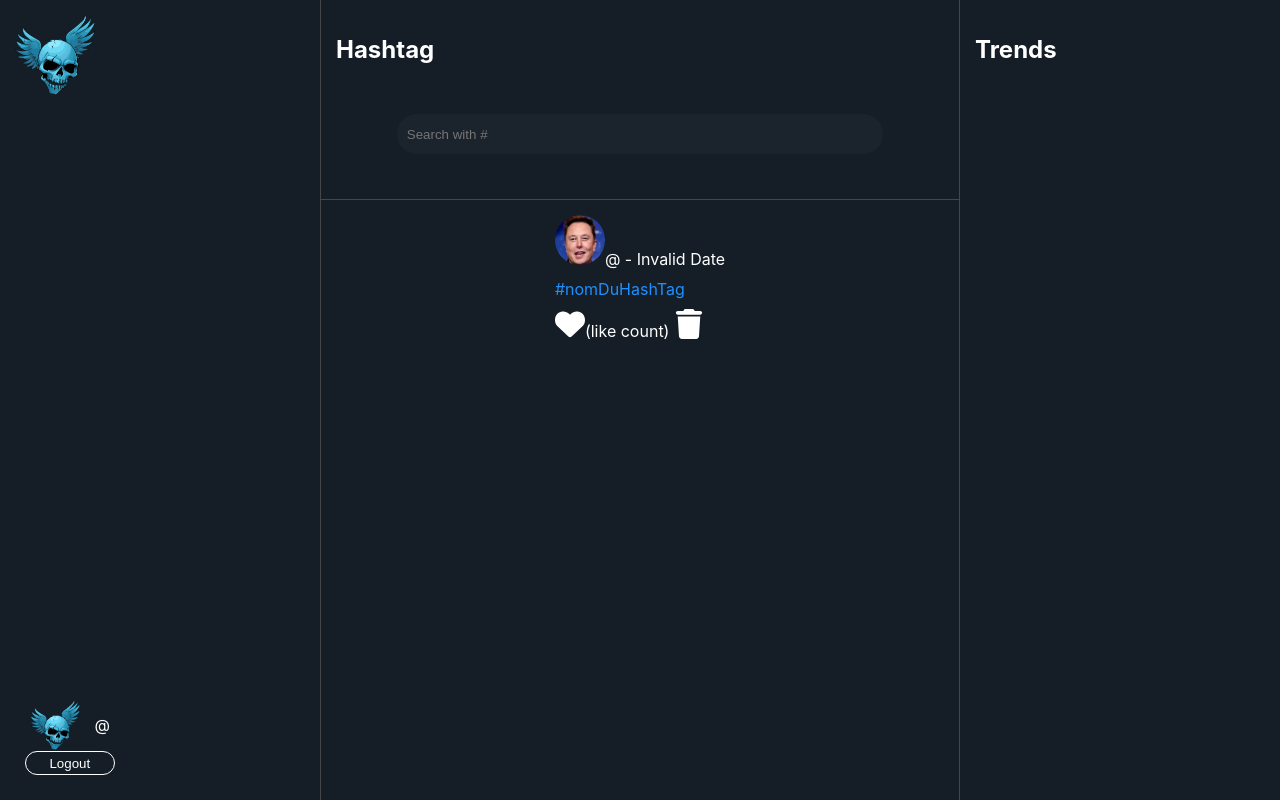
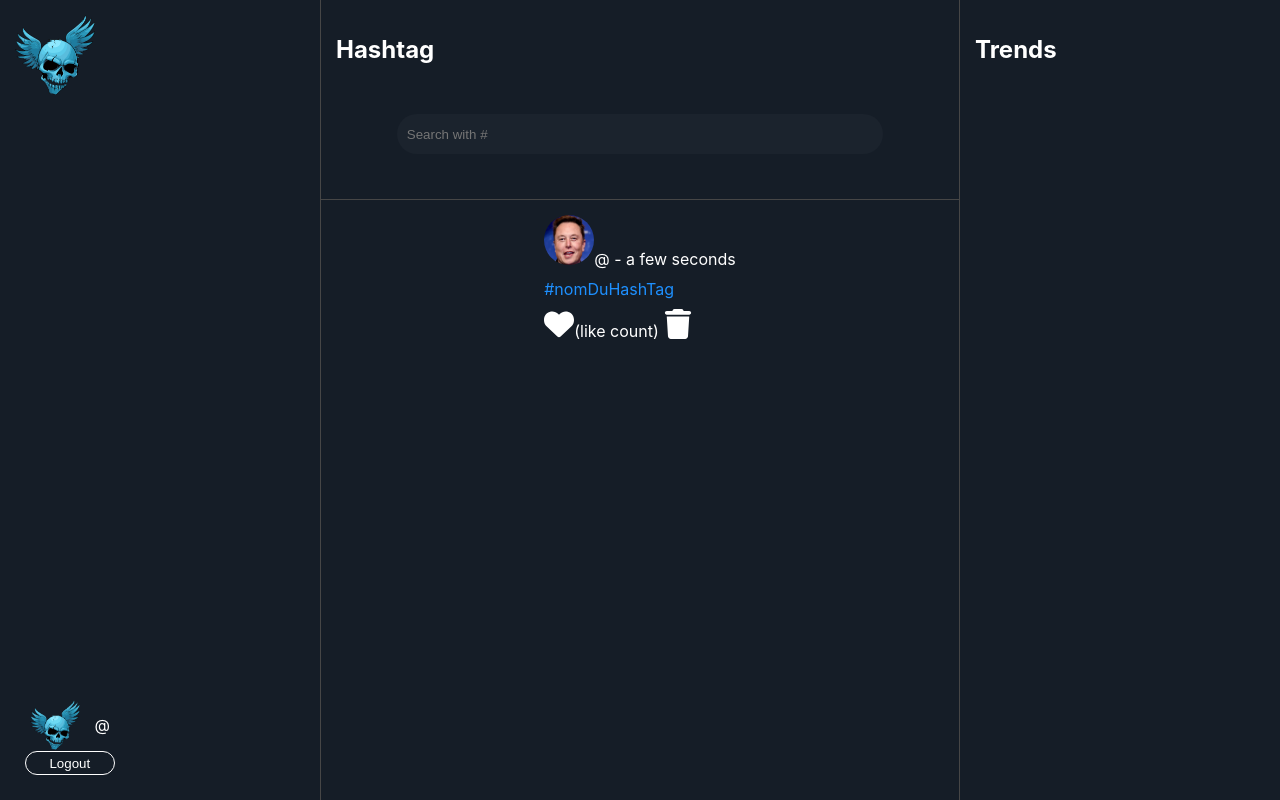
Before and after one commit to Safefaith/Hackatweet-frontend, a Next.js app: page /hashtag in a window 1280 px wide. Built offline with nearby package versions, Linux system fonts and the light colour scheme.

Commit message:
temps des tweets

```diff
--- a/components/Tweet.js
+++ b/components/Tweet.js
@@ -5,10 +5,25 @@ import { faHeart, faTrash } from "@fortawesome/free-solid-svg-icons";
 import { useSelector } from "react-redux";
 
 function Tweet(props) {
-  const formattedTime = new Date(props.date).toLocaleTimeString([], {
-    hour: "2-digit",
-    minute: "2-digit",
-  });
+
+  // Temps depuis le post du tweet
+  const tweetAge = new Date() - props.date; // Âge du tweet en millisecondes
+  const TweetAgeMinutes = Math.abs(Math.round(tweetAge / (1000 * 60 ))); // Conversion en minutes
+  const TweetAgeHours = Math.abs(Math.round(tweetAge / (1000 * 60 * 60 ))); // Conversion en heures
+  let tweetAgeDisplay = ''; // Texte à afficher
+  if (TweetAgeMinutes >= 60) {
+    tweetAgeDisplay = `${TweetAgeHours} hours`;
+  } else if (TweetAgeMinutes >= 60) {
+    tweetAgeDisplay = '1 hour';
+  } else if (TweetAgeMinutes >= 2) {
+    tweetAgeDisplay = `${TweetAgeMinutes} minutes`;
+  } else if (TweetAgeMinutes >= 1) {
+    tweetAgeDisplay = '1 minute';
+  } else {
+    tweetAgeDisplay = 'a few seconds';
+  };
+
+
   // ♥ tweet
   let heartIconStyle = { cursor: "pointer" };
   const handleLike = () => {
@@ -27,7 +42,7 @@ function Tweet(props) {
           style={{ borderRadius: "100%" }}
         />
         <span>@{props.username}</span>
-        <span> - {formattedTime}</span>
+        <span> - {tweetAgeDisplay}</span>
       </div>
       <div className={styles.tweetLine}>
         {props.message} <span className={styles.hashtag}>#nomDuHashTag</span>
--- a/reducers/tweet.js
+++ b/reducers/tweet.js
@@ -10,7 +10,7 @@ export const tweetSlice = createSlice({
   reducers: {
     addTweetToStore: (state, action) => {
       const { username, message } = action.payload;
-      state.value.push({ username, message, date: new Date().toISOString() });
+      state.value.push({ username, message, date: new Date() });
     },
   },
 });
```
